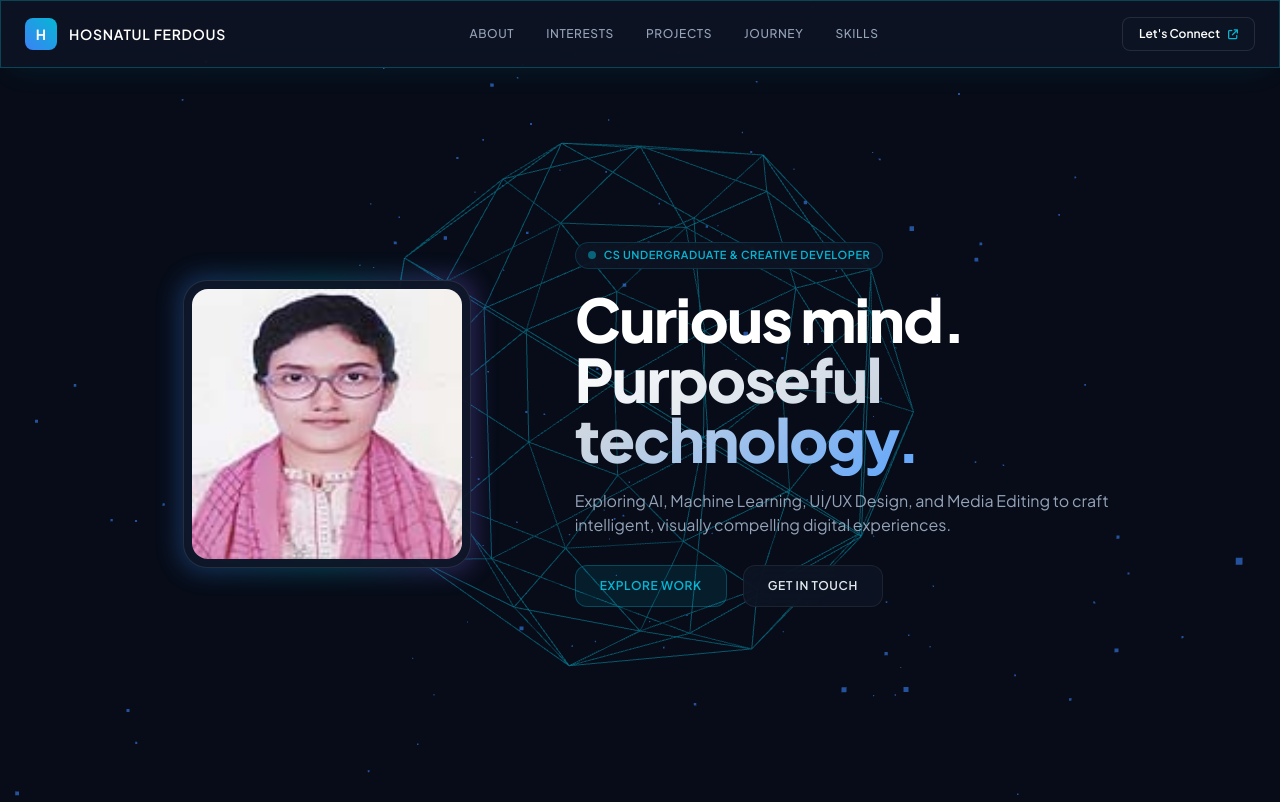
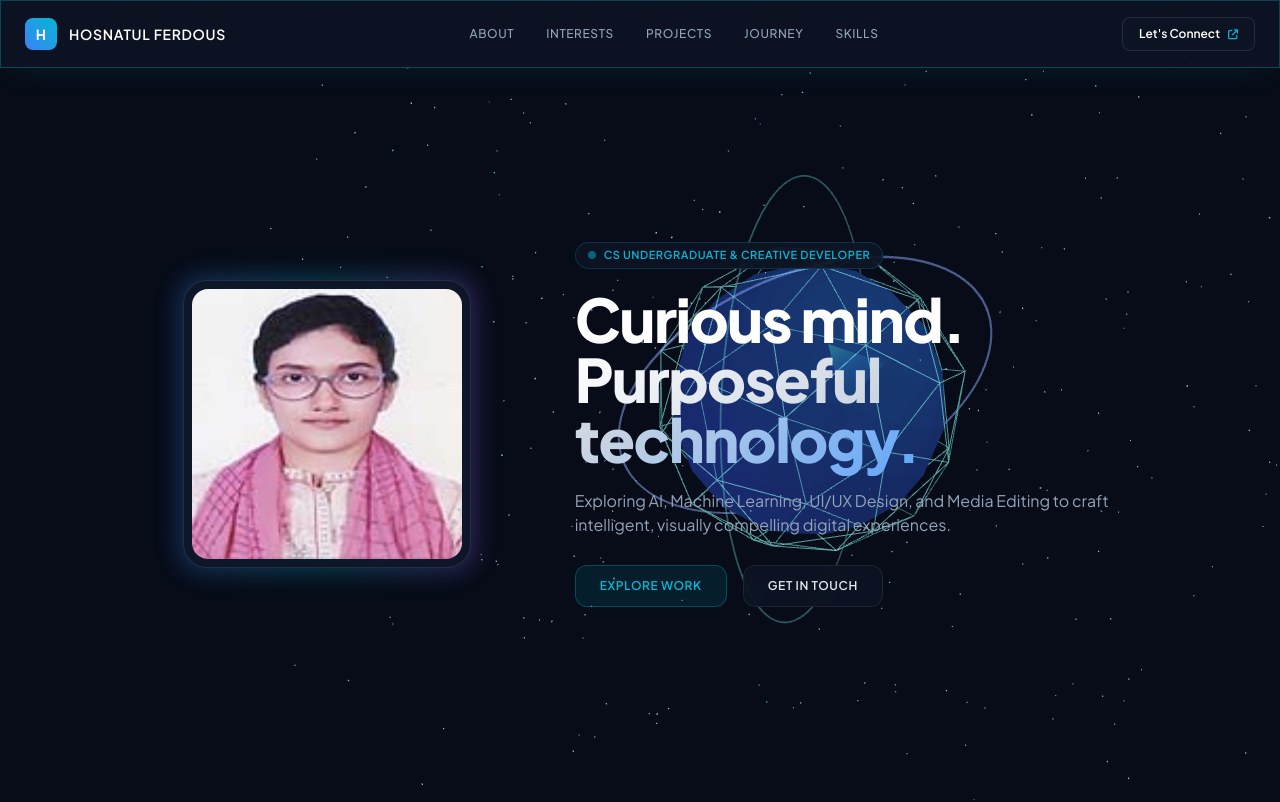
Before and after one commit to hosnatulferdous/my-portfolio, a plain HTML site: page index.html in a window 1280 px wide. Shown: the top 802 px of the page. Drawn offline with nearby package versions, Linux system fonts and the light colour scheme; animation ran at ten frames a second; files whose address does not match are found by name.

Commit message:
Refactor index.html for better structure and scripts
Updated HTML structure and scripts for improved functionality and organization.

```diff
--- a/index.html
+++ b/index.html
@@ -15,35 +15,33 @@
           colors: {
             midnight: '#070C18',
             cardBg: '#0D1424',
-            cardBorder: 'rgba(255, 255, 255, 0.07)',
             accentBlue: '#3B82F6',
             electricCyan: '#06B6D4',
-            subtleViolet: '#8B5CF6',
-            glowText: '#E0E7FF'
+            subtleViolet: '#8B5CF6'
           }
         }
       }
     }
   </script>
 
-  <!-- Font Awesome Icons & Google Fonts -->
+  <!-- Font Awesome & Google Fonts -->
   <link rel="stylesheet" href="https://cdnjs.cloudflare.com/ajax/libs/font-awesome/6.4.0/css/all.min.css" />
   <link rel="preconnect" href="https://fonts.googleapis.com">
   <link rel="preconnect" href="https://fonts.gstatic.com" crossorigin>
   <link href="https://fonts.googleapis.com/css2?family=Plus+Jakarta+Sans:wght@300;400;500;600;700;800&display=swap" rel="stylesheet">
 
-  <!-- Three.js for Lightweight Mobile-Optimized 3D Scene -->
-  <script src="https://cdnjs.cloudflare.com/ajax/libs/three.js/r128/three.min.js"></script>
+  <!-- Three.js Module Bundle -->
+  <script type="importmap">
+    {
+      "imports": {
+        "three": "https://cdnjs.cloudflare.com/ajax/libs/three.js/0.160.0/three.module.min.js"
+      }
+    }
+  </script>
 
   <style>
-    * {
-      font-family: 'Plus Jakarta Sans', sans-serif;
-    }
-    body {
-      background-color: #070C18;
-      color: #94A3B8;
-      overflow-x: hidden;
-    }
+    * { font-family: 'Plus Jakarta Sans', sans-serif; }
+    body { background-color: #070C18; color: #94A3B8; overflow-x: hidden; }
     .glass-card {
       background: rgba(13, 20, 36, 0.85);
       backdrop-filter: blur(12px);
@@ -54,27 +52,19 @@
       border-color: rgba(6, 182, 212, 0.3);
       box-shadow: 0 10px 30px -10px rgba(6, 182, 212, 0.1);
     }
-    #canvas-container {
-      position: absolute;
-      top: 0;
-      left: 0;
-      width: 100%;
-      height: 100%;
-      z-index: 1;
-      pointer-events: none;
-    }
+    #stage { position: absolute; inset: 0; width: 100%; height: 100%; z-index: 1; pointer-events: auto; }
+    #scene { width: 100%; height: 100%; display: block; }
     .text-gradient {
       background: linear-gradient(135deg, #FFFFFF 0%, #CBD5E1 50%, #60A5FA 100%);
       -webkit-background-clip: text;
       -webkit-text-fill-color: transparent;
     }
-    .section-num {
-      font-size: 0.75rem;
-      letter-spacing: 0.15em;
-      color: #38BDF8;
-      font-weight: 600;
-      text-transform: uppercase;
-    }
+    .section-num { font-size: 0.75rem; letter-spacing: 0.15em; color: #38BDF8; font-weight: 600; text-transform: uppercase; }
+
+    /* Scroll Reveal Styling */
+    .reveal { opacity: 0; transform: translateY(20px); transition: all 0.6s ease-out; }
+    .reveal.visible { opacity: 1; transform: translateY(0); }
+    #nav.open { display: flex !important; }
   </style>
 </head>
 <body class="relative">
@@ -99,29 +89,32 @@
       <i class="fa-solid fa-arrow-up-right-from-square text-[10px] text-electricCyan"></i>
     </a>
 
-    <!-- Mobile Navigation Toggle -->
-    <button id="menu-btn" class="md:hidden text-slate-300 text-lg focus:outline-none">
+    <!-- Mobile Menu Button -->
+    <button id="menu" class="md:hidden text-slate-300 text-lg focus:outline-none">
       <i class="fa-solid fa-bars"></i>
     </button>
   </nav>
 
-  <!-- Mobile Dropdown Menu -->
-  <div id="mobile-menu" class="hidden fixed top-16 left-0 w-full glass-card p-6 flex flex-col space-y-4 z-40 md:hidden border-b border-white/10">
-    <a href="#about" class="mobile-link text-slate-300 text-sm">01 / About</a>
-    <a href="#interests" class="mobile-link text-slate-300 text-sm">02 / Areas of Interest</a>
-    <a href="#projects" class="mobile-link text-slate-300 text-sm">03 / Project Directions</a>
-    <a href="#journey" class="mobile-link text-slate-300 text-sm">04 / My Journey</a>
-    <a href="#skills" class="mobile-link text-slate-300 text-sm">05 / Skills & Creative</a>
-    <a href="#contact" class="mobile-link text-electricCyan font-semibold text-sm">06 / Contact</a>
+  <!-- Mobile Dropdown Navigation -->
+  <div id="nav" class="hidden fixed top-16 left-0 w-full glass-card p-6 flex-col space-y-4 z-40 md:hidden border-b border-white/10">
+    <a href="#about" class="text-slate-300 text-sm">01 / About</a>
+    <a href="#interests" class="text-slate-300 text-sm">02 / Areas of Interest</a>
+    <a href="#projects" class="text-slate-300 text-sm">03 / Project Directions</a>
+    <a href="#journey" class="text-slate-300 text-sm">04 / My Journey</a>
+    <a href="#skills" class="text-slate-300 text-sm">05 / Skills & Creative</a>
+    <a href="#contact" class="text-electricCyan font-semibold text-sm">06 / Contact</a>
   </div>
 
-  <!-- Hero Section -->
+  <!-- Hero Section with 3D Canvas Stage -->
   <section id="home" class="relative min-h-screen flex items-center justify-center pt-24 pb-12 px-6">
-    <div id="canvas-container"></div>
+    <div id="stage">
+      <canvas id="scene"></canvas>
+    </div>
 
-    <div class="relative z-10 max-w-5xl mx-auto w-full grid grid-cols-1 md:grid-cols-12 gap-12 items-center my-auto">
+    <div class="relative z-10 max-w-5xl mx-auto w-full grid grid-cols-1 md:grid-cols-12 gap-12 items-center my-auto pointer-events-none">
+
       <!-- Profile Card -->
-      <div class="md:col-span-5 flex justify-center">
+      <div class="md:col-span-5 flex justify-center pointer-events-auto">
         <div class="relative group w-64 h-64 md:w-72 md:h-72">
           <div class="absolute -inset-1 bg-gradient-to-r from-accentBlue via-electricCyan to-subtleViolet rounded-3xl blur-md opacity-30 group-hover:opacity-60 transition duration-700"></div>
           <div class="relative w-full h-full rounded-3xl overflow-hidden glass-card p-2 border border-white/10">
@@ -130,8 +123,8 @@
         </div>
       </div>
 
-      <!-- Hero Details -->
-      <div class="md:col-span-7 text-center md:text-left space-y-5">
+      <!-- Hero Content -->
+      <div class="md:col-span-7 text-center md:text-left space-y-5 pointer-events-auto">
         <div class="inline-flex items-center gap-2 px-3 py-1 text-[11px] font-semibold tracking-wider text-electricCyan glass-card rounded-full border border-electricCyan/20">
           <span class="w-2 h-2 rounded-full bg-electricCyan animate-pulse"></span>
           CS UNDERGRADUATE & CREATIVE DEVELOPER
@@ -158,7 +151,7 @@
   </section>
 
   <!-- 01 / ABOUT ME -->
-  <section id="about" class="py-20 px-6 max-w-5xl mx-auto">
+  <section id="about" class="py-20 px-6 max-w-5xl mx-auto reveal">
     <div class="flex items-center gap-4 mb-8">
       <span class="section-num">01 / ABOUT ME</span>
       <div class="h-[1px] bg-white/10 flex-grow"></div>
@@ -176,7 +169,7 @@
   </section>
 
   <!-- 02 / AREAS OF INTEREST -->
-  <section id="interests" class="py-20 px-6 max-w-5xl mx-auto">
+  <section id="interests" class="py-20 px-6 max-w-5xl mx-auto reveal">
     <div class="flex items-center gap-4 mb-4">
       <span class="section-num">02 / AREAS OF INTEREST</span>
       <div class="h-[1px] bg-white/10 flex-grow"></div>
@@ -188,7 +181,6 @@
 
     <div class="grid grid-cols-1 sm:grid-cols-2 lg:grid-cols-3 gap-6">
 
-      <!-- Card 1 -->
       <div class="glass-card p-6 rounded-2xl flex flex-col justify-between h-56 group">
         <div>
           <div class="flex justify-between items-center mb-6">
@@ -203,7 +195,6 @@
         <div class="text-[10px] font-mono text-slate-500 border-t border-white/5 pt-3">AI • ML • Intelligent systems</div>
       </div>
 
-      <!-- Card 2 -->
       <div class="glass-card p-6 rounded-2xl flex flex-col justify-between h-56 group">
         <div>
           <div class="flex justify-between items-center mb-6">
@@ -218,7 +209,6 @@
         <div class="text-[10px] font-mono text-slate-500 border-t border-white/5 pt-3">Data • Patterns • Insights</div>
       </div>
 
-      <!-- Card 3 -->
       <div class="glass-card p-6 rounded-2xl flex flex-col justify-between h-56 group">
         <div>
           <div class="flex justify-between items-center mb-6">
@@ -233,7 +223,6 @@
         <div class="text-[10px] font-mono text-slate-500 border-t border-white/5 pt-3">Security • Privacy</div>
       </div>
 
-      <!-- Card 4 -->
       <div class="glass-card p-6 rounded-2xl flex flex-col justify-between h-56 group">
         <div>
           <div class="flex justify-between items-center mb-6">
@@ -248,7 +237,6 @@
         <div class="text-[10px] font-mono text-slate-500 border-t border-white/5 pt-3">IoT • Monitoring</div>
       </div>
 
-      <!-- Card 5 -->
       <div class="glass-card p-6 rounded-2xl flex flex-col justify-between h-56 group">
         <div>
           <div class="flex justify-between items-center mb-6">
@@ -263,7 +251,6 @@
         <div class="text-[10px] font-mono text-slate-500 border-t border-white/5 pt-3">UI/UX • Design • Web</div>
       </div>
 
-      <!-- Card 6 -->
       <div class="glass-card p-6 rounded-2xl flex flex-col justify-between h-56 group">
         <div>
           <div class="flex justify-between items-center mb-6">
@@ -282,7 +269,7 @@
   </section>
 
   <!-- 03 / PROJECT DIRECTIONS -->
-  <section id="projects" class="py-20 px-6 max-w-5xl mx-auto">
+  <section id="projects" class="py-20 px-6 max-w-5xl mx-auto reveal">
     <div class="flex items-center gap-4 mb-4">
       <span class="section-num">03 / PROJECT DIRECTIONS</span>
       <div class="h-[1px] bg-white/10 flex-grow"></div>
@@ -294,7 +281,6 @@
 
     <div class="grid grid-cols-1 md:grid-cols-3 gap-6">
 
-      <!-- Project 1 -->
       <div class="glass-card rounded-2xl overflow-hidden flex flex-col justify-between p-6">
         <div>
           <div class="h-32 rounded-xl bg-gradient-to-br from-amber-500/10 to-slate-900 border border-white/5 flex items-center justify-center mb-6">
@@ -314,7 +300,6 @@
         </div>
       </div>
 
-      <!-- Project 2 -->
       <div class="glass-card rounded-2xl overflow-hidden flex flex-col justify-between p-6">
         <div>
           <div class="h-32 rounded-xl bg-gradient-to-br from-electricCyan/10 to-slate-900 border border-white/5 flex items-center justify-center mb-6">
@@ -333,7 +318,6 @@
         </div>
       </div>
 
-      <!-- Project 3 -->
       <div class="glass-card rounded-2xl overflow-hidden flex flex-col justify-between p-6">
         <div>
           <div class="h-32 rounded-xl bg-gradient-to-br from-subtleViolet/10 to-slate-900 border border-white/5 flex items-center justify-center mb-6">
@@ -356,7 +340,7 @@
   </section>
 
   <!-- 04 / MY JOURNEY -->
-  <section id="journey" class="py-20 px-6 max-w-5xl mx-auto">
+  <section id="journey" class="py-20 px-6 max-w-5xl mx-auto reveal">
     <div class="flex items-center gap-4 mb-4">
       <span class="section-num">04 / MY JOURNEY</span>
       <div class="h-[1px] bg-white/10 flex-grow"></div>
@@ -366,10 +350,7 @@
     <h2 class="text-3xl sm:text-4xl font-extrabold text-white mb-3">Building a strong <span class="text-gradient">foundation.</span></h2>
     <p class="text-xs sm:text-sm text-slate-400 mb-10 max-w-2xl">Each step is part of a bigger learning journey.</p>
 
-    <!-- Timeline Container -->
     <div class="relative pl-6 sm:pl-8 border-l border-electricCyan/30 space-y-10">
-
-      <!-- Timeline Item 1 -->
       <div class="relative">
         <div class="absolute -left-[31px] sm:-left-[39px] top-1.5 w-3.5 h-3.5 rounded-full bg-electricCyan ring-4 ring-midnight"></div>
         <div class="text-[11px] font-mono text-electricCyan mb-1">2023 — 2027 • EXPECTED</div>
@@ -380,7 +361,6 @@
         </span>
       </div>
 
-      <!-- Timeline Item 2 -->
       <div class="relative">
         <div class="absolute -left-[31px] sm:-left-[39px] top-1.5 w-3.5 h-3.5 rounded-full bg-electricCyan ring-4 ring-midnight"></div>
         <div class="text-[11px] font-mono text-electricCyan mb-1">2020</div>
@@ -391,7 +371,6 @@
         </span>
       </div>
 
-      <!-- Timeline Item 3 -->
       <div class="relative">
         <div class="absolute -left-[31px] sm:-left-[39px] top-1.5 w-3.5 h-3.5 rounded-full bg-electricCyan ring-4 ring-midnight"></div>
         <div class="text-[11px] font-mono text-electricCyan mb-1">2018</div>
@@ -401,12 +380,11 @@
           GPA 5.00 / 5.00
         </span>
       </div>
-
     </div>
   </section>
 
   <!-- 05 / SKILLS & CREATIVE -->
-  <section id="skills" class="py-20 px-6 max-w-5xl mx-auto">
+  <section id="skills" class="py-20 px-6 max-w-5xl mx-auto reveal">
     <div class="flex items-center gap-4 mb-4">
       <span class="section-num">05 / SKILLS & CREATIVE</span>
       <div class="h-[1px] bg-white/10 flex-grow"></div>
@@ -416,8 +394,6 @@
     <h2 class="text-3xl sm:text-4xl font-extrabold text-white mb-10">Technical & <span class="text-gradient">Media Expertise.</span></h2>
 
     <div class="grid grid-cols-1 sm:grid-cols-2 gap-6">
-
-      <!-- Tech Skills -->
       <div class="glass-card p-6 rounded-2xl">
         <h3 class="text-lg font-bold text-white mb-4 flex items-center gap-2">
           <i class="fa-solid fa-laptop-code text-electricCyan"></i> Technical Skills
@@ -432,7 +408,6 @@
         </div>
       </div>
 
-      <!-- Creative & Editing Skills -->
       <div class="glass-card p-6 rounded-2xl">
         <h3 class="text-lg font-bold text-white mb-4 flex items-center gap-2">
           <i class="fa-solid fa-palette text-subtleViolet"></i> Creative & Media Skills
@@ -446,7 +421,6 @@
         </div>
       </div>
 
-      <!-- Core Strengths -->
       <div class="glass-card p-6 rounded-2xl sm:col-span-2">
         <h3 class="text-lg font-bold text-white mb-4 flex items-center gap-2">
           <i class="fa-solid fa-brain text-accentBlue"></i> Soft Skills & Hobbies
@@ -462,12 +436,11 @@
           </div>
         </div>
       </div>
-
     </div>
   </section>
 
   <!-- 06 / LET'S CONNECT -->
-  <section id="contact" class="py-24 px-6 max-w-4xl mx-auto text-center">
+  <section id="contact" class="py-24 px-6 max-w-4xl mx-auto text-center reveal">
     <div class="text-center mb-6">
       <span class="section-num">06 / LET'S CONNECT</span>
     </div>
@@ -480,7 +453,6 @@
       I'm open to learning opportunities, collaboration, and conversations around technology and social impact.
     </p>
 
-    <!-- Buttons -->
     <div class="flex flex-wrap justify-center gap-3 sm:gap-4 mb-6">
       <a href="mailto:ferdous.5424@gmail.com" class="px-5 py-3 rounded-xl bg-electricCyan text-midnight font-bold text-xs hover:bg-cyan-300 transition-all flex items-center gap-2 shadow-lg shadow-cyan-500/20">
         <span>Email me</span>
@@ -492,7 +464,7 @@
         <i class="fa-solid fa-arrow-up-right-from-square text-[10px]"></i>
       </a>
 
-      <a href="#" class="px-5 py-3 rounded-xl glass-card text-white text-xs font-semibold hover:bg-white/10 transition-all flex items-center gap-2">
+      <a id="linkedin" href="#" class="px-5 py-3 rounded-xl glass-card text-white text-xs font-semibold hover:bg-white/10 transition-all flex items-center gap-2">
         <span>LinkedIn</span>
         <i class="fa-solid fa-arrow-up-right-from-square text-[10px]"></i>
       </a>
@@ -518,80 +490,175 @@
     <a href="#home" class="hover:text-slate-400 font-mono tracking-widest text-[10px] uppercase">BACK TO TOP ↑</a>
   </footer>
 
-  <!-- Lightweight Three.js Animation Script -->
-  <script>
-    const container = document.getElementById('canvas-container');
-    const scene = new THREE.Scene();
-    const camera = new THREE.PerspectiveCamera(75, window.innerWidth / window.innerHeight, 0.1, 1000);
-    const renderer = new THREE.WebGLRenderer({ alpha: true, antialias: true });
+  <!-- Customized 3D Engine & Interactive Logic -->
+  <script type="module">
+    import * as THREE from 'three';
 
-    renderer.setSize(window.innerWidth, window.innerHeight);
-    renderer.setPixelRatio(Math.min(window.devicePixelRatio, 1.5));
-    container.appendChild(renderer.domElement);
+    const canvas = document.querySelector('#scene'), stage = document.querySelector('#stage');
 
-    // Dynamic 3D Icosahedron
-    const geometry = new THREE.IcosahedronGeometry(2.8, 1);
-    const material = new THREE.MeshBasicMaterial({
-      color: 0x06B6D4,
-      wireframe: true,
-      transparent: true,
-      opacity: 0.25
-    });
-    const sphere = new THREE.Mesh(geometry, material);
-    scene.add(sphere);
+    try {
+      const renderer = new THREE.WebGLRenderer({ canvas, alpha: true, antialias: true });
+      renderer.setPixelRatio(Math.min(window.devicePixelRatio || 1, 1.6));
+      renderer.setSize(stage.clientWidth, stage.clientHeight, false);
 
-    // Floating Ambient Particles
-    const particlesGeo = new THREE.BufferGeometry();
-    const isMobile = window.innerWidth < 768;
-    const count = isMobile ? 120 : 250;
-    const posArray = new Float32Array(count * 3);
+      const scene = new THREE.Scene();
+      const camera = new THREE.PerspectiveCamera(38, stage.clientWidth / stage.clientHeight, 0.1, 100);
+      camera.position.z = 8;
 
-    for(let i=0; i<count*3; i++) {
-      posArray[i] = (Math.random() - 0.5) * 12;
+      scene.add(new THREE.AmbientLight(0x91a9ff, 1.5));
+
+      const l1 = new THREE.PointLight(0x62eee8, 18, 20);
+      l1.position.set(2.8, 2.3, 3);
+      scene.add(l1);
+
+      const l2 = new THREE.PointLight(0x9277ff, 12, 18);
+      l2.position.set(-3, -1.8, 1);
+      scene.add(l2);
+
+      const group = new THREE.Group();
+      scene.add(group);
+
+      const core = new THREE.Mesh(
+        new THREE.IcosahedronGeometry(1.02, 2),
+        new THREE.MeshPhysicalMaterial({
+          color: 0x6c9dff,
+          metalness: 0.42,
+          roughness: 0.22,
+          transparent: true,
+          opacity: 0.52,
+          emissive: 0x122b66,
+          emissiveIntensity: 0.8,
+          flatShading: true
+        })
+      );
+      core.position.set(1.25, 0, -0.7);
+      group.add(core);
+
+      const wire = new THREE.Mesh(
+        new THREE.IcosahedronGeometry(1.16, 1),
+        new THREE.MeshBasicMaterial({ color: 0x83f5ee, wireframe: true, transparent: true, opacity: 0.4 })
+      );
+      wire.position.copy(core.position);
+      group.add(wire);
+
+      const ring1 = new THREE.Mesh(
+        new THREE.TorusGeometry(1.45, 0.008, 8, 110),
+        new THREE.MeshBasicMaterial({ color: 0x8da9ff, transparent: true, opacity: 0.5 })
+      );
+      ring1.position.copy(core.position);
+      ring1.rotation.set(0.9, 0.25, -0.4);
+      group.add(ring1);
+
+      const ring2 = new THREE.Mesh(
+        new THREE.TorusGeometry(1.65, 0.006, 8, 110),
+        new THREE.MeshBasicMaterial({ color: 0x6ce8e0, transparent: true, opacity: 0.35 })
+      );
+      ring2.position.copy(core.position);
+      ring2.rotation.set(0.1, 1.1, 0.6);
+      group.add(ring2);
+
+      const count = 300;
+      const pos = new Float32Array(count * 3);
+      const col = new Float32Array(count * 3);
+
+      for (let i = 0; i < count; i++) {
+        const r = 1.5 + Math.random() * 2.4;
+        const a = Math.random() * Math.PI * 2;
+        pos[i * 3] = 1.2 + Math.cos(a) * r;
+        pos[i * 3 + 1] = (Math.random() - 0.5) * 5.4;
+        pos[i * 3 + 2] = (Math.random() - 0.5) * 2.5;
+
+        const c = new THREE.Color().setHSL(0.48 + Math.random() * 0.18, 0.8, 0.58 + Math.random() * 0.2);
+        col.set([c.r, c.g, c.b], i * 3);
+      }
+
+      const pg = new THREE.BufferGeometry();
+      pg.setAttribute('position', new THREE.BufferAttribute(pos, 3));
+      pg.setAttribute('color', new THREE.BufferAttribute(col, 3));
+
+      const particles = new THREE.Points(
+        pg,
+        new THREE.PointsMaterial({ size: 0.025, vertexColors: true, transparent: true, opacity: 0.8 })
+      );
+      scene.add(particles);
+
+      let tx = 0, ty = 0, px = 0, py = 0;
+      stage.addEventListener('pointermove', e => {
+        const r = stage.getBoundingClientRect();
+        tx = ((e.clientX - r.left) / r.width - 0.5) * 0.5;
+        ty = ((e.clientY - r.top) / r.height - 0.4) * 0.35;
+      });
+      stage.addEventListener('pointerleave', () => { tx = ty = 0; });
+
+      function resize() {
+        const w = stage.clientWidth, h = stage.clientHeight;
+        camera.aspect = w / h;
+        camera.position.z = window.innerWidth < 650 ? 9 : 8;
+        camera.updateProjectionMatrix();
+        renderer.setSize(w, h, false);
+      }
+      window.addEventListener('resize', resize);
+
+      const clock = new THREE.Clock();
+      const reduce = matchMedia('(prefers-reduced-motion: reduce)').matches;
+
+      function render() {
+        requestAnimationFrame(render);
+        const t = clock.getElapsedTime();
+        px += (tx - px) * 0.035;
+        py += (ty - py) * 0.035;
+
+        if (!reduce) {
+          core.rotation.x = t * 0.13 + py;
+          core.rotation.y = t * 0.18 + px;
+          wire.rotation.x = t * 0.13 + py;
+          wire.rotation.y = t * 0.18 + px;
+          group.rotation.y = px * 0.35;
+          group.rotation.x = py * 0.35;
+          particles.rotation.y = t * 0.018;
+          particles.rotation.x = Math.sin(t * 0.12) * 0.05;
+        }
+        renderer.render(scene, camera);
+      }
+      render();
+
+    } catch (e) {
+      console.warn('3D unavailable; CSS fallback active.', e);
+      canvas.style.display = 'none';
     }
-    particlesGeo.setAttribute('position', new THREE.BufferAttribute(posArray, 3));
-    const particlesMat = new THREE.PointsMaterial({
-      size: 0.03,
-      color: 0x3B82F6,
-      transparent: true,
-      opacity: 0.6
-    });
-    const particlesMesh = new THREE.Points(particlesGeo, particlesMat);
-    scene.add(particlesMesh);
 
-    camera.position.z = 6;
+    // Navigation & UI Elements
+    const menu = document.querySelector('#menu'), nav = document.querySelector('#nav');
+    if (menu && nav) {
+      menu.addEventListener('click', () => nav.classList.toggle('open'));
+      nav.querySelectorAll('a').forEach(a => a.addEventListener('click', () => nav.classList.remove('open')));
+    }
 
-    // Smooth Render Loop
-    function animate() {
-      requestAnimationFrame(animate);
-      sphere.rotation.x += 0.002;
-      sphere.rotation.y += 0.003;
-      particlesMesh.rotation.y -= 0.0008;
-      renderer.render(scene, camera);
+    // LinkedIn Profile Link Handle
+    const linkedinUrl = '';
+    const linkedin = document.querySelector('#linkedin');
+    if (linkedin) {
+      if (linkedinUrl) {
+        linkedin.href = linkedinUrl;
+        linkedin.target = '_blank';
+        linkedin.rel = 'noopener';
+      } else {
+        linkedin.addEventListener('click', e => {
+          e.preventDefault();
+          alert('Add your LinkedIn profile URL in the script before publishing.');
+        });
+      }
     }
-    animate();
 
-    // Window Resize Optimization
-    window.addEventListener('resize', () => {
-      camera.aspect = window.innerWidth / window.innerHeight;
-      camera.updateProjectionMatrix();
-      renderer.setSize(window.innerWidth, window.innerHeight);
-    });
+    // Scroll Reveal Intersection Observer
+    const observer = new IntersectionObserver(entries => entries.forEach(e => {
+      if (e.isIntersecting) {
+        e.target.classList.add('visible');
+        observer.unobserve(e.target);
+      }
+    }), { threshold: 0.12 });
 
-    // Mobile Navigation Drawer Toggle
-    const menuBtn = document.getElementById('menu-btn');
-    const mobileMenu = document.getElementById('mobile-menu');
-    const mobileLinks = document.querySelectorAll('.mobile-link');
-
-    menuBtn.addEventListener('click', () => {
-      mobileMenu.classList.toggle('hidden');
-    });
-
-    mobileLinks.forEach(link => {
-      link.addEventListener('click', () => {
-        mobileMenu.classList.add('hidden');
-      });
-    });
+    document.querySelectorAll('.reveal').forEach(el => observer.observe(el));
   </script>
 </body>
 </html>
```
